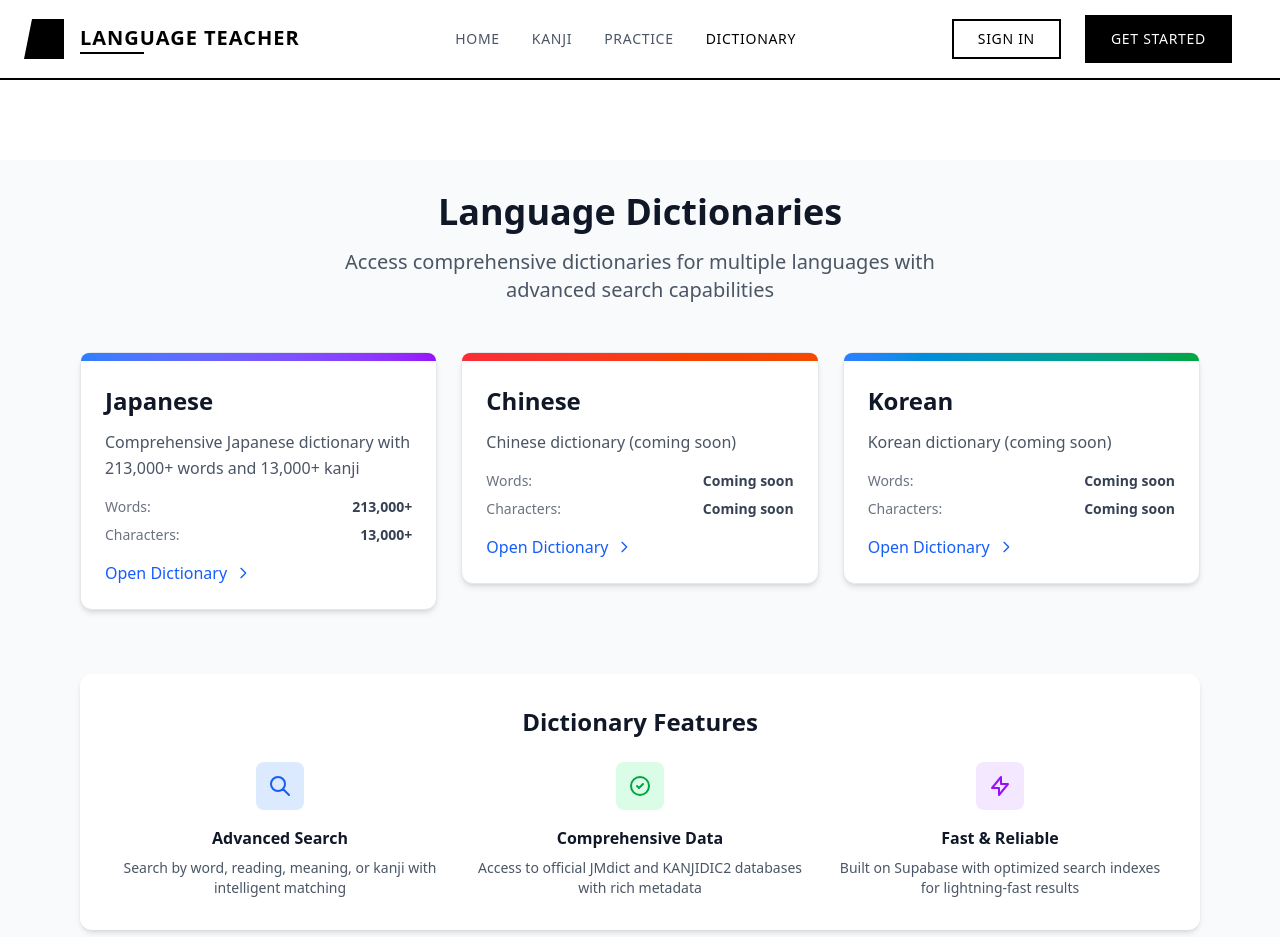
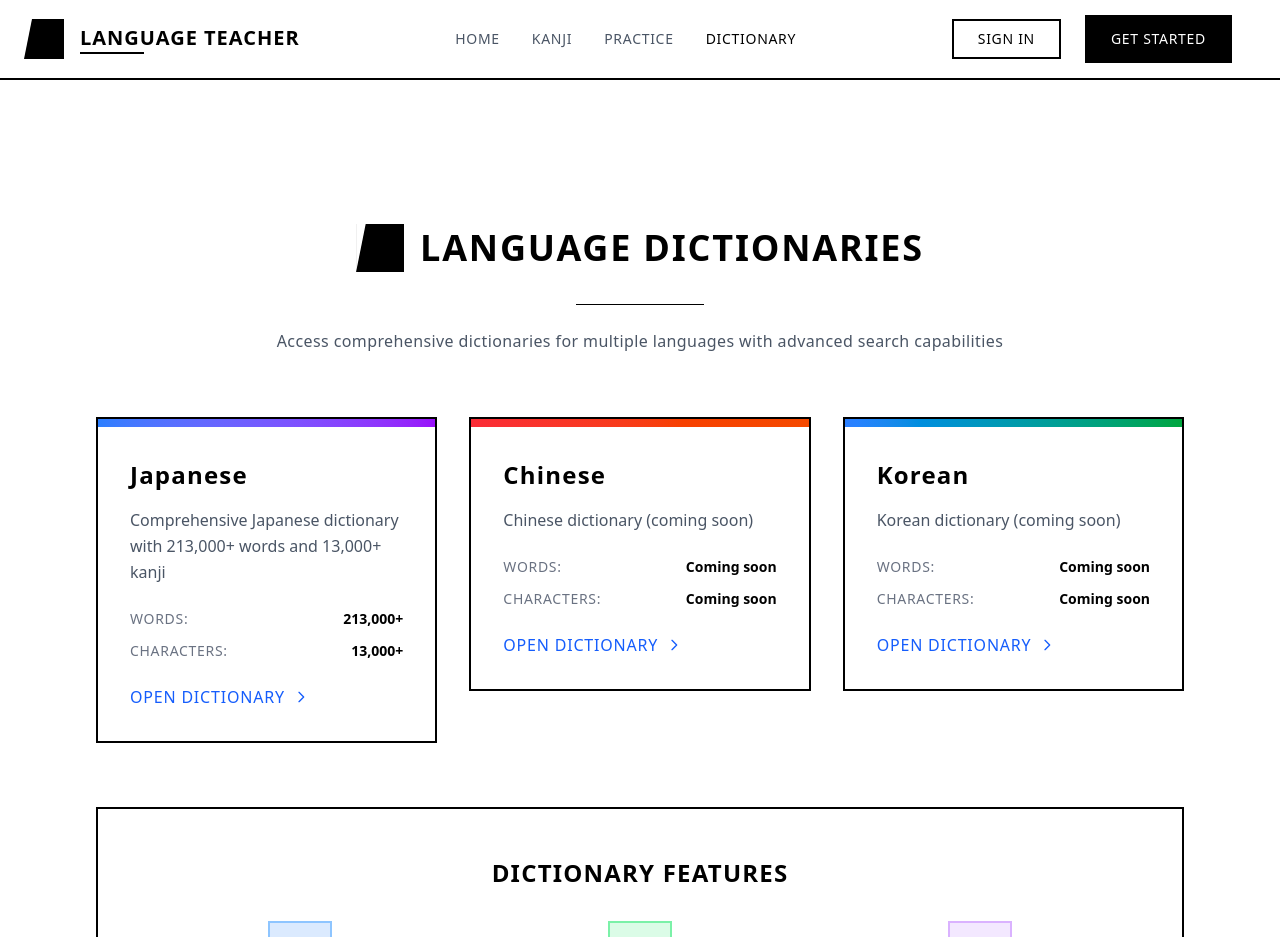
Before and after one commit to BGMCandy/languageteacher2, a Next.js app: page /dictionary in a window 1280 px wide. Shown: the top 937 px of the page. Built offline with nearby package versions, Linux system fonts and the light colour scheme; no server answers.

Commit message:
opijpoiewjrpwe

```diff
--- a/src/app/dictionary/page.tsx
+++ b/src/app/dictionary/page.tsx
@@ -29,49 +29,57 @@ const languages = [
 
 export default function DictionaryIndexPage() {
   return (
-    <div className="min-h-screen bg-gray-50">
-      <div className="max-w-6xl mx-auto px-4 py-8">
+    <div className="bg-white">
+      <div className="max-w-6xl mx-auto px-8 py-16">
         {/* Header */}
-        <div className="text-center mb-12">
-          <h1 className="text-4xl font-bold text-gray-900 mb-4">
-            Language Dictionaries
-          </h1>
-          <p className="text-xl text-gray-600 max-w-2xl mx-auto">
+        <div className="text-center mb-16">
+          <div className="flex items-center justify-center space-x-4 mb-8">
+            {/* Sharp geometric logo */}
+            <div className="w-12 h-12 bg-black relative">
+              <div className="absolute inset-0 bg-white" style={{ clipPath: 'polygon(0 0, 100% 0, 80% 100%, 0 100%)' }}></div>
+              <div className="absolute inset-0 bg-black" style={{ clipPath: 'polygon(20% 0, 100% 0, 100% 100%, 0 100%)' }}></div>
+            </div>
+            <h1 className="text-4xl font-bold text-black tracking-wider">
+              LANGUAGE DICTIONARIES
+            </h1>
+          </div>
+          <div className="h-px w-32 bg-black mx-auto mb-6"></div>
+          <p className="text-gray-600 tracking-wide">
             Access comprehensive dictionaries for multiple languages with advanced search capabilities
           </p>
         </div>
 
         {/* Language Cards */}
-        <div className="grid md:grid-cols-2 lg:grid-cols-3 gap-6">
+        <div className="grid md:grid-cols-2 lg:grid-cols-3 gap-8 mb-16">
           {languages.map((language) => (
             <Link
               key={language.slug}
               href={`/dictionary/${language.slug}`}
               className="group block"
             >
-              <div className="bg-white rounded-xl shadow-md hover:shadow-xl transition-all duration-300 transform hover:-translate-y-1 border border-gray-200">
-                <div className={`h-2 bg-gradient-to-r ${language.color} rounded-t-xl`}></div>
-                <div className="p-6">
-                  <h2 className="text-2xl font-bold text-gray-900 mb-3 group-hover:text-blue-600 transition-colors">
+              <div className="border-2 border-black bg-white hover:bg-gray-50 transition-all duration-200 transform hover:-translate-y-1">
+                <div className={`h-2 bg-gradient-to-r ${language.color}`}></div>
+                <div className="p-8">
+                  <h2 className="text-2xl font-bold text-black mb-4 tracking-wider group-hover:text-blue-600 transition-colors">
                     {language.name}
                   </h2>
-                  <p className="text-gray-600 mb-4 leading-relaxed">
+                  <p className="text-gray-600 mb-6 leading-relaxed">
                     {language.description}
                   </p>
 
-                  <div className="space-y-2 mb-4">
+                  <div className="space-y-3 mb-6">
                     <div className="flex justify-between text-sm">
-                      <span className="text-gray-500">Words:</span>
-                      <span className="font-semibold text-gray-700">{language.wordCount}</span>
+                      <span className="text-gray-500 tracking-wider uppercase">Words:</span>
+                      <span className="font-semibold text-black">{language.wordCount}</span>
                     </div>
                     <div className="flex justify-between text-sm">
-                      <span className="text-gray-500">Characters:</span>
-                      <span className="font-semibold text-gray-700">{language.kanjiCount}</span>
+                      <span className="text-gray-500 tracking-wider uppercase">Characters:</span>
+                      <span className="font-semibold text-black">{language.kanjiCount}</span>
                     </div>
                   </div>
 
                   <div className="flex items-center text-blue-600 font-medium group-hover:text-blue-700 transition-colors">
-                    <span>Open Dictionary</span>
+                    <span className="tracking-wider">OPEN DICTIONARY</span>
                     <svg className="w-4 h-4 ml-2 transform group-hover:translate-x-1 transition-transform" fill="none" stroke="currentColor" viewBox="0 0 24 24">
                       <path strokeLinecap="round" strokeLinejoin="round" strokeWidth={2} d="M9 5l7 7-7 7" />
                     </svg>
@@ -83,43 +91,43 @@ export default function DictionaryIndexPage() {
         </div>
 
         {/* Features Section */}
-        <div className="mt-16 bg-white rounded-xl shadow-md p-8">
-          <h2 className="text-2xl font-bold text-gray-900 mb-6 text-center">
-            Dictionary Features
+        <div className="border-2 border-black bg-white p-12">
+          <h2 className="text-2xl font-bold text-black mb-8 text-center tracking-wider">
+            DICTIONARY FEATURES
           </h2>
-          <div className="grid md:grid-cols-3 gap-6">
+          <div className="grid md:grid-cols-3 gap-8">
             <div className="text-center">
-              <div className="w-12 h-12 bg-blue-100 rounded-lg flex items-center justify-center mx-auto mb-4">
-                <svg className="w-6 h-6 text-blue-600" fill="none" stroke="currentColor" viewBox="0 0 24 24">
+              <div className="w-16 h-16 bg-blue-100 border-2 border-blue-300 flex items-center justify-center mx-auto mb-6">
+                <svg className="w-8 h-8 text-blue-600" fill="none" stroke="currentColor" viewBox="0 0 24 24">
                   <path strokeLinecap="round" strokeLinejoin="round" strokeWidth={2} d="M21 21l-6-6m2-5a7 7 0 11-14 0 7 7 0 0114 0z" />
                 </svg>
               </div>
-              <h3 className="font-semibold text-gray-900 mb-2">Advanced Search</h3>
-              <p className="text-gray-600 text-sm">
+              <h3 className="font-semibold text-black mb-3 tracking-wider">ADVANCED SEARCH</h3>
+              <p className="text-gray-600 text-sm leading-relaxed">
                 Search by word, reading, meaning, or kanji with intelligent matching
               </p>
             </div>
 
             <div className="text-center">
-              <div className="w-12 h-12 bg-green-100 rounded-lg flex items-center justify-center mx-auto mb-4">
-                <svg className="w-6 h-6 text-green-600" fill="none" stroke="currentColor" viewBox="0 0 24 24">
+              <div className="w-16 h-16 bg-green-100 border-2 border-green-300 flex items-center justify-center mx-auto mb-6">
+                <svg className="w-8 h-8 text-green-600" fill="none" stroke="currentColor" viewBox="0 0 24 24">
                   <path strokeLinecap="round" strokeLinejoin="round" strokeWidth={2} d="M9 12l2 2 4-4m6 2a9 9 0 11-18 0 9 9 0 0118 0z" />
                 </svg>
               </div>
-              <h3 className="font-semibold text-gray-900 mb-2">Comprehensive Data</h3>
-              <p className="text-gray-600 text-sm">
+              <h3 className="font-semibold text-black mb-3 tracking-wider">COMPREHENSIVE DATA</h3>
+              <p className="text-gray-600 text-sm leading-relaxed">
                 Access to official JMdict and KANJIDIC2 databases with rich metadata
               </p>
             </div>
 
             <div className="text-center">
-              <div className="w-12 h-12 bg-purple-100 rounded-lg flex items-center justify-center mx-auto mb-4">
-                <svg className="w-6 h-6 text-purple-600" fill="none" stroke="currentColor" viewBox="0 0 24 24">
+              <div className="w-16 h-16 bg-purple-100 border-2 border-purple-300 flex items-center justify-center mx-auto mb-6">
+                <svg className="w-8 h-8 text-purple-600" fill="none" stroke="currentColor" viewBox="0 0 24 24">
                   <path strokeLinecap="round" strokeLinejoin="round" strokeWidth={2} d="M13 10V3L4 14h7v7l9-11h-7z" />
                 </svg>
               </div>
-              <h3 className="font-semibold text-gray-900 mb-2">Fast & Reliable</h3>
-              <p className="text-gray-600 text-sm">
+              <h3 className="font-semibold text-black mb-3 tracking-wider">FAST & RELIABLE</h3>
+              <p className="text-gray-600 text-sm leading-relaxed">
                 Built on Supabase with optimized search indexes for lightning-fast results
               </p>
             </div>
--- a/src/app/kanji-poster/page.tsx
+++ b/src/app/kanji-poster/page.tsx
@@ -46,7 +46,6 @@ export default function KanjiPoster() {
         }
 
         console.log(`Total kanji in database: ${count}`)
-        setTotalCount(count || 0)
 
         // Fetch all data in chunks to bypass any limits
         let allKanji: JapaneseKanji[] = []
@@ -299,10 +298,10 @@ export default function KanjiPoster() {
 
   return (
     <div className="bg-white">
-      <div className="max-w-7xl mx-auto px-8 py-16">
+      <div className="max-w-7xl mx-auto px-8 py-12">
         {/* Header */}
-        <div className="text-center mb-16">
-          <div className="flex items-center justify-center space-x-4 mb-8">
+        <div className="text-center mb-12">
+          <div className="flex items-center justify-center space-x-4 mb-6">
             {/* Sharp geometric logo */}
             <div className="w-12 h-12 bg-black relative">
               <div className="absolute inset-0 bg-white" style={{ clipPath: 'polygon(0 0, 100% 0, 80% 100%, 0 100%)' }}></div>
@@ -312,19 +311,14 @@ export default function KanjiPoster() {
               JAPANESE KANJI POSTER
             </h1>
           </div>
-          <div className="h-px w-32 bg-black mx-auto mb-6"></div>
+          <div className="h-px w-32 bg-black mx-auto mb-4"></div>
           <p className="text-gray-600 tracking-wide">
             Interactive visual learning with comprehensive character coverage
           </p>
         </div>
 
-        {/* Debug Info */}
-        <div className="text-center mb-8 text-gray-600">
-          Displaying {kanji.length} of {totalCount || 'unknown'} kanji characters
-        </div>
-
         {/* View Toggle */}
-        <div className="flex justify-center mb-12 gap-6">
+        <div className="flex justify-center mb-8 gap-6">
           {/* View Mode Toggle */}
           <div className="border-2 border-black p-1 inline-flex">
             <button
```
Also changed, not shown: src/app/dictionary/[slug]/page.tsx (+64 -56 lines).
